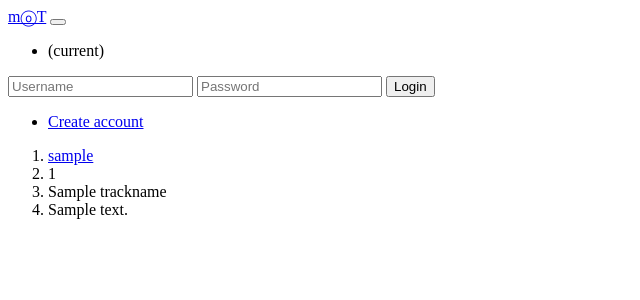
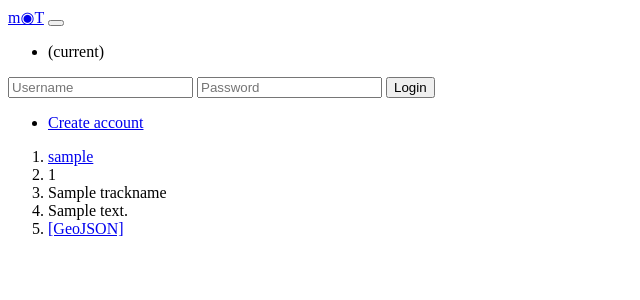
Before and after one commit to ser/motracker, a Flask app: template motracker/templates/gpsdb/showtrack.html in a window 1280 px wide. Shown: the top 300 px of the page, without its empty margins (0-640 px from the left). Run offline with Flask 2, Linux system fonts and the light colour scheme; the template is opened without the code that fills it: most values are stand-ins (such as "Sample title", 1, 10 or a date in 2020); form fields are guessed from the names that the template uses; parts of the project's set-up code (start-up, migrations or seed data) failed here and were passed over.

```diff
--- a/motracker/gpsdb/views.py
+++ b/motracker/gpsdb/views.py
@@ -299,7 +299,7 @@ def realtime(track_id):
 
 @blueprint.route("/gnss/json/<string:track_rid>")
 def geojson(track_rid):
-    """Sends a GeoJON built from a track."""
+    """Sends a GeoJSON built from a track."""
     # fake response is the same for all cases
     fakeresponse = current_app.response_class(
         response=faketrack,
@@ -337,7 +337,8 @@ def geojson(track_rid):
         response = current_app.response_class(
             response=data,
             status=200,
-            mimetype='application/json'
+            mimetype='application/json',
+            headers={'Cache-Control':'no-store'}
         )
         db.session.close()
         return response
--- a/motracker/templates/gpsdb/showtrack.html
+++ b/motracker/templates/gpsdb/showtrack.html
@@ -1,6 +1,6 @@
 
 {% extends "layout.html" %}
-{% block page_title %}Track {{ track_rid }} map / moTracker{% endblock %}
+{% block page_title %}m⓿T / {{ track_rid }}{% endblock %}
 {% block content %}
 <script>
     var trackrid = "{{ track_rid }}";
@@ -11,6 +11,7 @@
             <li class="breadcrumb-item">{{ track_rid }}</li>
             <li class="breadcrumb-item">{{ trackname }}</li>
             <li class="breadcrumb-item">{{ trackdesc }}</li>
+            <li class="breadcrumb-item"><a href={{ url_for('gpsdb.geojson', track_rid=track_rid)}}>[GeoJSON]</a></li>
         </ol>
         <div class="row">
             <div class="col-sm">
--- a/motracker/templates/layout.html
+++ b/motracker/templates/layout.html
@@ -8,7 +8,7 @@
 <head>
   <meta charset="utf-8">
 
-  <title>{% block page_title %}Home / mⓞT{% endblock %}
+  <title>{% block page_title %}Home / m◉T{% endblock %}
   </title>
   <meta name="description" content="{% block meta_description %}{% endblock %}">
   <meta name="author" content="{% block meta_author %}{% endblock %}">
--- a/motracker/templates/nav.html
+++ b/motracker/templates/nav.html
@@ -1,6 +1,6 @@
 
 <nav class="navbar navbar-expand-lg navbar-dark bg-primary fixed-top">
-    <a class="navbar-brand" href="{{ url_for('public.home') }}">mⓞT</a>
+    <a class="navbar-brand" href="{{ url_for('public.home') }}">m◉T</a>
   <button class="navbar-toggler" type="button" data-toggle="collapse" data-target="#navbarSupportedContent" aria-controls="navbarSupportedContent"
     aria-expanded="false" aria-label="Toggle navigation">
     <span class="navbar-toggler-icon"></span>
@@ -10,7 +10,7 @@
     <ul class="navbar-nav mr-auto">
       <li class="nav-item active">
         {% if current_user and current_user.is_authenticated %}
-          <a class="nav-link" href="{{ url_for('user.userpage', username=current_user.username) }}"><span class="badge badge-secondary">Your data</span>
+          <a class="nav-link" href="{{ url_for('user.userpage', username=current_user.username) }}"><span class="badge badge-secondary badge-pill">Your data</span>
         {% endif %}
           <span class="sr-only">(current)</span>
         </a>
--- a/motracker/templates/users/showoff.html
+++ b/motracker/templates/users/showoff.html
@@ -1,6 +1,6 @@
 
 {% extends "layout.html" %}
-{% block page_title %}{{ username }} show off / m⓿T{% endblock %}
+{% block page_title %}{{ username }} show off / m◉T{% endblock %}
 {% block content %}
     <div class="container">
         <div class="jumbotron">
```
